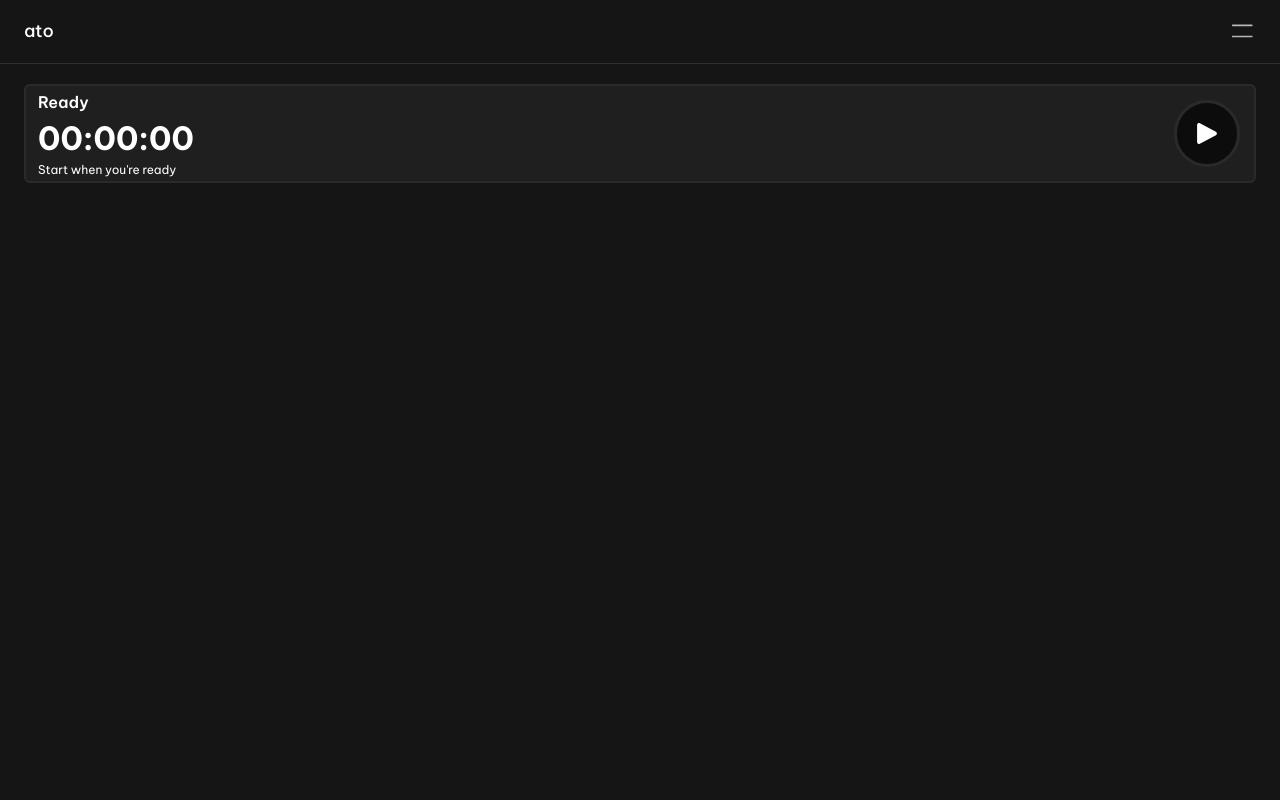
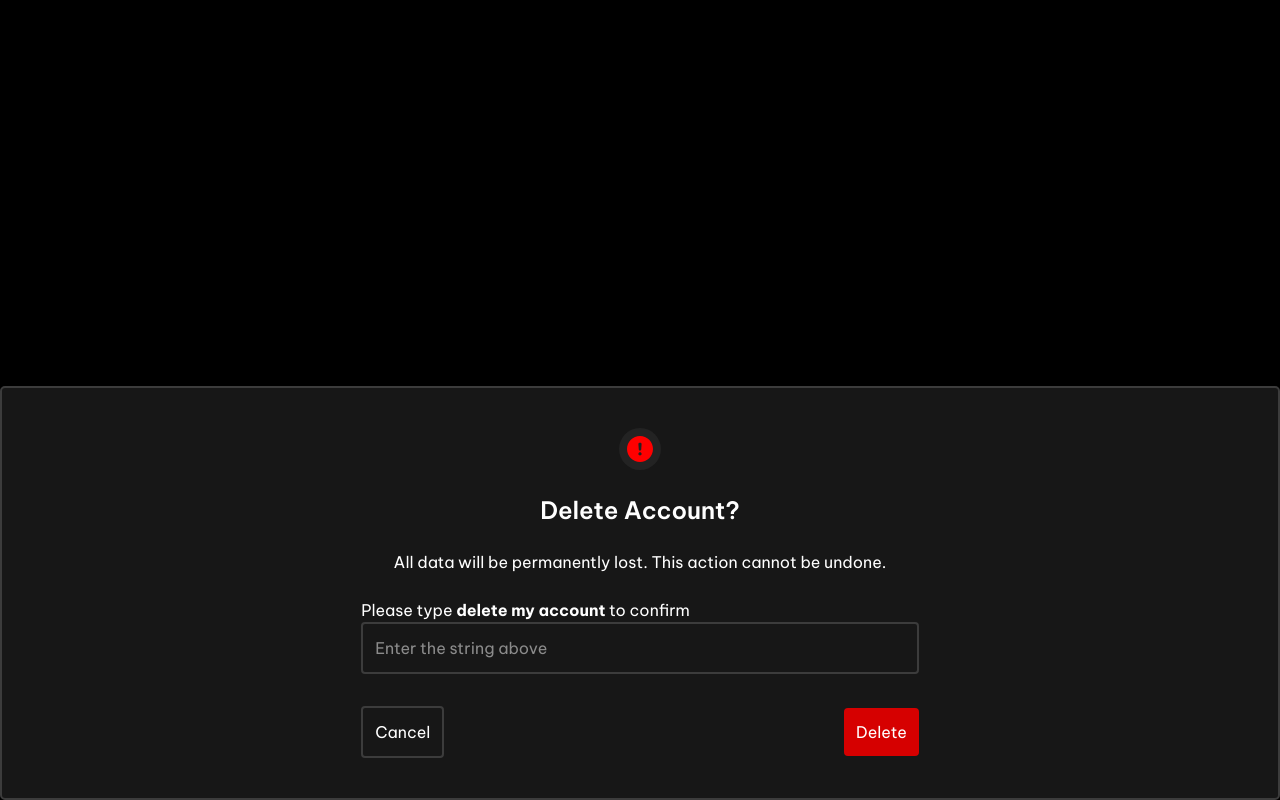
Before and after one commit to Stefan1400/ato, a React (Vite) app in the folder client/: page / in a window 1280 px wide. Built offline with nearby package versions, Linux system fonts and the light colour scheme; no server answers; a web font is replaced by a local one.

Commit message:
feat(delete-account): add basic confirmation popup UI

```diff
--- a/client/src/App.tsx
+++ b/client/src/App.tsx
@@ -4,6 +4,7 @@ import Navbar from "./components/Navbar";
 import MenuDropdown from "./components/MenuDropdown";
 import { useState } from "react";
 import { AppRouter } from "./app/router";
+import Popup from "./components/Popup";
 
 export default function App() {
 
@@ -26,6 +27,7 @@ export default function App() {
 
       <MenuDropdown toggleMenu={toggleMenu} menuOpen={menuOpen}/>
 
+      <Popup />
 
       {/* <RegisterPage /> */}
       {/* <LoginPage /> */}
--- a/client/src/assets/svgs.tsx
+++ b/client/src/assets/svgs.tsx
@@ -69,3 +69,11 @@ export const LockIcon = () => {
       </svg>
    )
 };
+
+export const WarningIcon = () => {
+   return (
+      <svg width="26" height="26" viewBox="0 0 26 26" fill="none" xmlns="http://www.w3.org/2000/svg">
+         <path d="M13 26C9.55219 26 6.24558 24.6304 3.80761 22.1924C1.36964 19.7544 0 16.4478 0 13C0 9.55219 1.36964 6.24558 3.80761 3.80761C6.24558 1.36964 9.55219 0 13 0C16.4478 0 19.7544 1.36964 22.1924 3.80761C24.6304 6.24558 26 9.55219 26 13C26 16.4478 24.6304 19.7544 22.1924 22.1924C19.7544 24.6304 16.4478 26 13 26ZM13 16.25C12.569 16.25 12.1557 16.4212 11.851 16.726C11.5462 17.0307 11.375 17.444 11.375 17.875C11.375 18.306 11.5462 18.7193 11.851 19.024C12.1557 19.3288 12.569 19.5 13 19.5C13.431 19.5 13.8443 19.3288 14.149 19.024C14.4538 18.7193 14.625 18.306 14.625 17.875C14.625 17.444 14.4538 17.0307 14.149 16.726C13.8443 16.4212 13.431 16.25 13 16.25ZM13 6.5C12.0758 6.5 11.3395 7.28711 11.4055 8.21133L11.7812 13.4926C11.827 14.1324 12.3602 14.625 12.9949 14.625C13.6348 14.625 14.1629 14.1324 14.2086 13.4926L14.5844 8.21133C14.6504 7.28711 13.9191 6.5 12.9898 6.5H13Z" fill="#FF0000"/>
+      </svg>
+   );
+};
--- /dev/null
+++ b/client/src/components/Popup.tsx
@@ -0,0 +1,34 @@
+import { useState } from "react";
+import { WarningIcon } from "../assets/svgs";
+
+function Popup() {
+
+   return (
+    <div className="w-screen h-screen fixed left-0 top-0 z-1000 bg-black opacity-100 flex">
+      <div className="w-full h-auto border-2 border-[#3C3C3C] rounded-[5px] fixed left-[50%] bottom-0 translate-x-[-50%] z-1000 text-white bg-[#171717] p-5">
+         <main className="flex items-center justify-center flex-col text-center gap-6 p-5">
+            <div className="flex justify-center items-center p-2 bg-[#232323] rounded-full">
+               <WarningIcon />
+            </div>
+
+            <h2 className="text-2xl font-semibold">Delete Account?</h2>
+            <p className="text-medium">All data will be permanently lost. This action cannot be undone.</p>
+
+            <form className="flex flex-col gap-8 text-start">
+               <label htmlFor="delete-account-input">
+                  Please type <span className="font-bold">delete my account</span> to confirm
+                  <input className="w-full border-2 border-[#3C3C3C] p-3 rounded-sm" type="text" placeholder="Enter the string above" />
+               </label>
+
+               <div className="flex flex-row items-center justify-between">
+                  <button className="p-3 bg-[#171717] text-white rounded-sm border-[#3C3C3C] border-2">Cancel</button>
+                  <button className="p-3 bg-[#D60000] text-white rounded-sm">Delete</button>
+               </div>
+            </form>
+         </main>
+      </div>
+    </div>
+  )
+}
+
+export default Popup;
```
